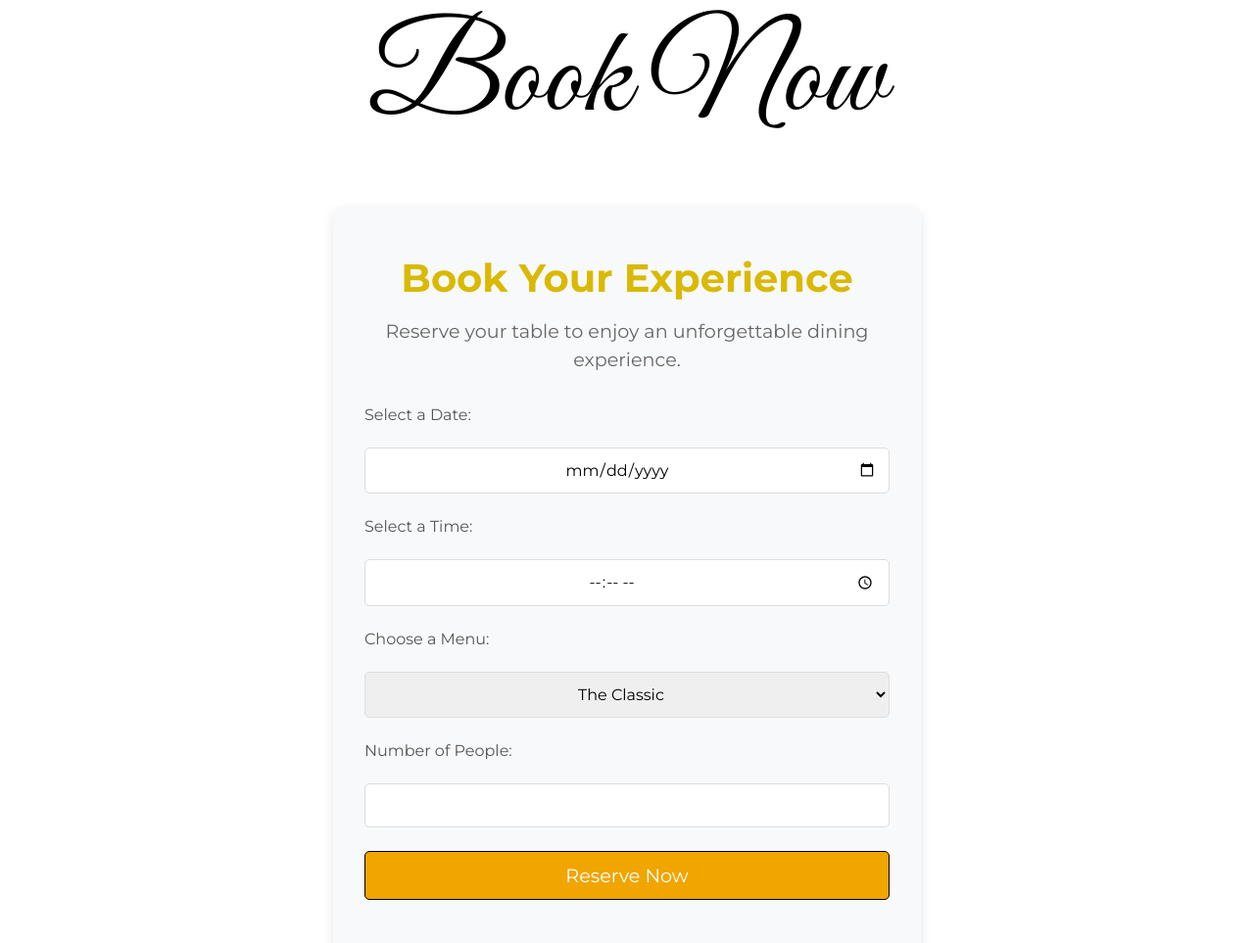
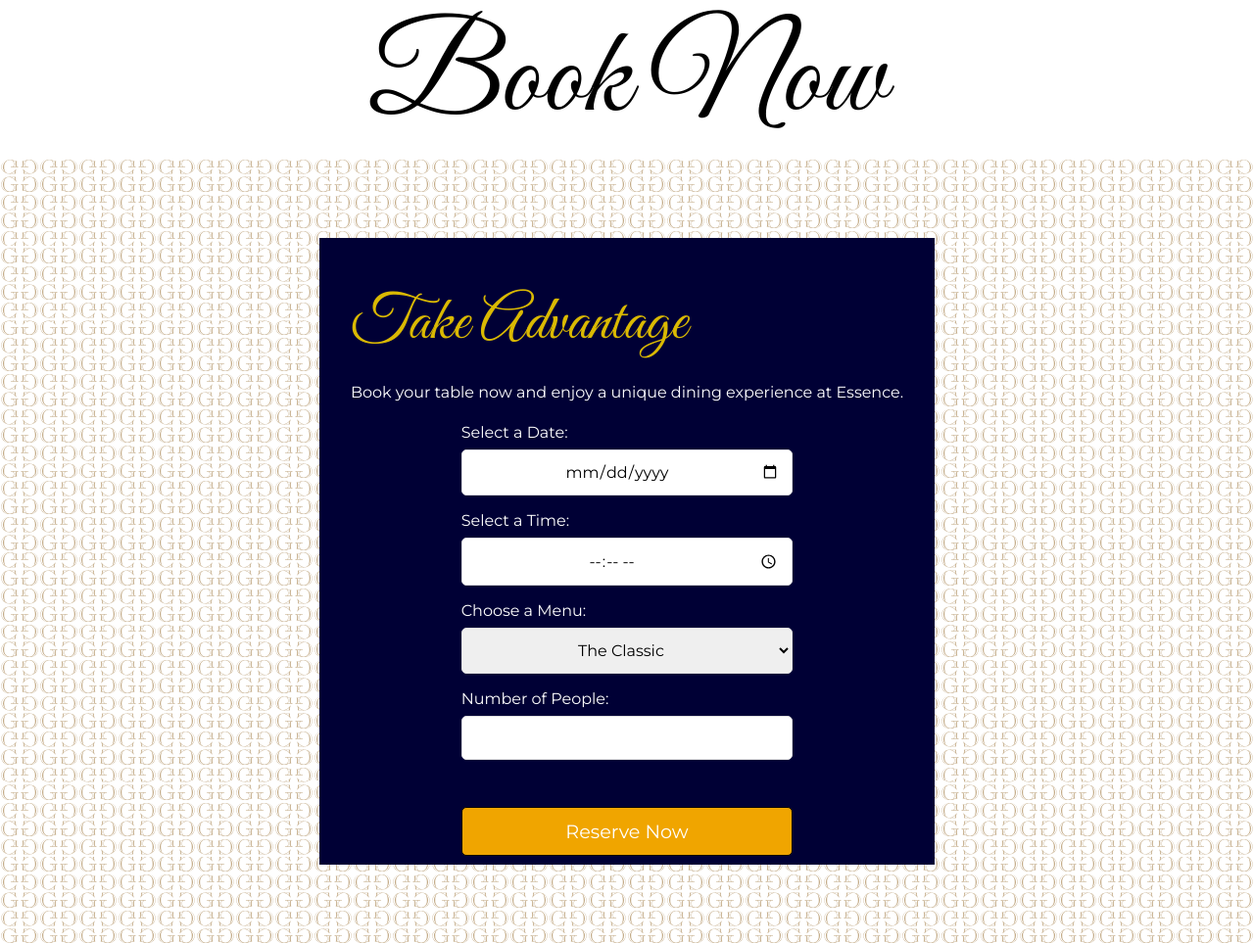
Before and after one commit to Mariortega83/Restaurante, a plain HTML site: page assets/html/contact.html in a window 1280 px wide. Shown: the part 861-1824 px from the top of the page at 98% size. Drawn offline with Linux system fonts and the light colour scheme.

Commit message:
seguimos

```diff
--- a/assets/css/style.css
+++ b/assets/css/style.css
@@ -447,9 +447,7 @@ main {
 
 /*---------------------REWARDS-------------------------*/
 
-.rewards {
 
-}
 
 .awards {
      display: flex;
@@ -463,7 +461,7 @@ main {
 .reward {
     flex: 1;
     text-align: center;
-    border-left: 1px solid black;
+
 }
 
 .reward:nth-child(1) {
--- a/assets/css/styleContact.css
+++ b/assets/css/styleContact.css
@@ -1,13 +1,14 @@
-.contact{
+.contact {
     height: 100vh;
     width: 100%;
 
-    margin-top: 4rem ;
+    margin-top: 4rem;
 
     font-family: Montserrat;
 
 
 }
+
 .section-name {
     font-family: 'Great Vibes';
     font-size: clamp(3rem, 5vw, 6rem);
@@ -91,7 +92,8 @@ input[type=text] {
     padding: .5rem;
 }
 
-input[type=text]:focus, textarea:focus {
+input[type=text]:focus,
+textarea:focus {
     outline: none;
     border-bottom: 2px solid #f0a500;
 
@@ -127,21 +129,77 @@ input[type=submit] {
 
 
 /* Booking Section Styling */
-.booking {
-    background-color: #f8f9fa;
-    padding: 3rem 2rem;
-    border-radius: 10px;
-    box-shadow: rgba(0, 0, 0, 0.1) 0px 4px 12px;
-    text-align: center;
-    max-width: 600px;
-    margin: 3rem auto;
+
+
+
+.booking-2 {
+    background-image: url('../photos/fondo-g.svg');
+    background-size: cover;
+    background-position: center;
+    background-repeat: repeat;
+    background-size: 40px;
+
+    background-color: white;
+    display: flex;
+    flex-direction: row nowrap;
+    justify-content: space-evenly;
+
+
 }
 
-.booking h1 {
-    font-size: 2.5rem;
+
+
+.booking-2:nth-child(2) {
+    align-items: center;
+}
+
+.book-photo {
+    height: 700px;
+    width: 50%;
+    background-image: url('../photos/best.jpg');
+    background-size: contain;
+    /* Asegura que la imagen se ajuste dentro */
+    background-position: start;
+    background-repeat: no-repeat;
+
+    margin-left: 6rem;
+}
+
+
+
+
+.book-content {
+
+    padding: 2rem;
+    color: white;
+    font-family: 'Montserrat', sans-serif;
+    height: 80%;
+    background-color: rgb(0, 0, 53);
+
+    padding-top: 3rem;
+    margin: 0 auto;
+    margin-right: 6rem;
+    margin-top: 4rem;
+    margin-bottom: 4rem;
+
+
+}
+
+.div_form {
+    display: flex;
+    flex-direction: column;
+    justify-content: center;
+    margin: 0 auto;
+    width: 60%;
+    gap: 4rem;
+}
+
+.booking-2 h2 {
+    font-size: clamp(4rem, 5vw, 7rem);
     color: rgb(218, 185, 3);
+    font-weight: 400;
     margin-bottom: 1rem;
-    font-family: 'Montserrat', serif;
+    font-family: 'Great Vibes', serif;
 }
 
 .booking p {
@@ -151,17 +209,13 @@ input[type=submit] {
     font-family: 'Montserrat', sans-serif;
 }
 
-.booking-form {
-    display: flex;
-    flex-direction: column;
-    gap: 1.5rem;
-}
 
 .booking-form label {
     font-size: 1rem;
-    color: #555;
+    color: white;
     text-align: left;
     font-family: 'Montserrat', sans-serif;
+    margin: 1rem 1rem 0.5rem 0;
 }
 
 .booking-form input,
@@ -191,6 +245,8 @@ input[type=submit] {
     font-size: 1.2rem;
     cursor: pointer;
     transition: background-color 0.3s ease;
+
+    margin-top: 3rem
 }
 
 .booking-form button:hover {
@@ -220,7 +276,8 @@ input[type=submit] {
 .map-container {
     position: relative;
     width: 100%;
-    height: 300px; /* Set the desired height */
+    height: 300px;
+    /* Set the desired height */
     overflow: hidden;
     border-radius: 10px;
 
@@ -234,3 +291,34 @@ input[type=submit] {
     height: 100%;
     border: none;
 }
+
+@media (max-width: 1450px) {
+    .booking-2 {
+        flex-direction: column;
+        justify-content: center;
+        align-items: center;
+        height: 100%;
+
+        border-radius: 10px;
+    }
+
+    .book-photo {
+        display: none;
+    }
+
+    .book-content {
+        margin: 0 auto;
+    }
+
+}
+
+@media (max-width: 600px) {
+
+
+    .book-photo {
+        display: none;
+
+
+    }
+
+}
--- a/assets/html/contact.html
+++ b/assets/html/contact.html
@@ -71,15 +71,17 @@
 
     </section>
 
-    <div class="section-name" >
+    <div class="section-name">
         <h1>Book Now</h1>
     </div>
+    <section class="booking-2">
+        <div class="book-photo"></div>
+        <div class="book-content">
 
-    <section class="booking">
-        <h1>Book Your Experience</h1>
-        <p>Reserve your table to enjoy an unforgettable dining experience.</p>
+            <h2>Take Advantage</h2>
+            <p>Book your table now and enjoy a unique dining experience at Essence.</p>
 
-        <form class="booking-form">
+            <div class="div_form"><form class="booking-form">
 
                 <label for="date">Select a Date:</label>
                 <input type="date" id="date" name="date" required>
@@ -98,6 +100,8 @@
 
                 <button type="submit">Reserve Now</button>
             </form>
+        </div>
+        </div>
     </section>
 
     <section class="contact-map">
```
Also changed, not shown: assets/photos/best.jpg (added), assets/photos/fondo-g.svg (added). Lines whose indentation alone changed are shown as unchanged.
